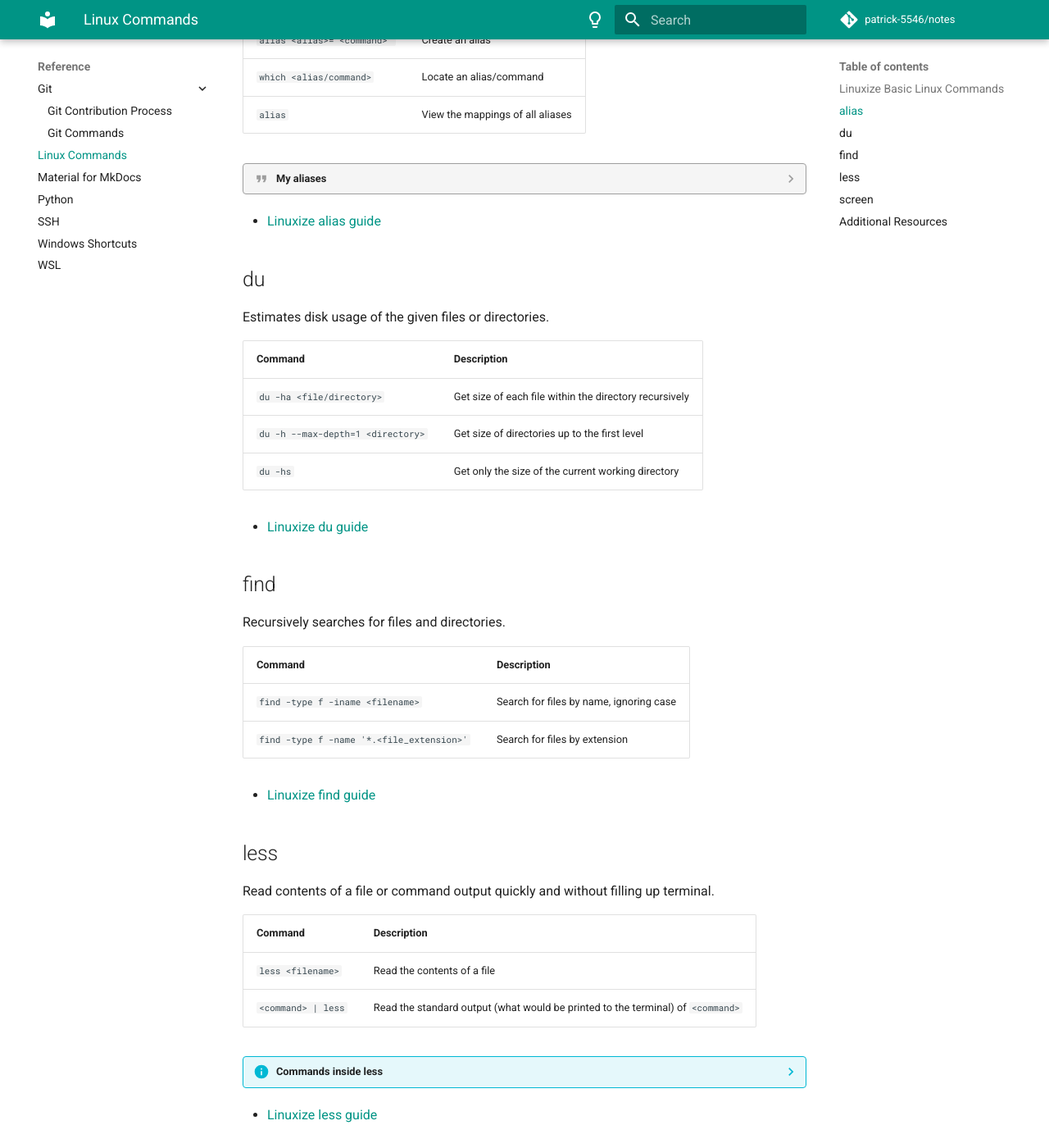
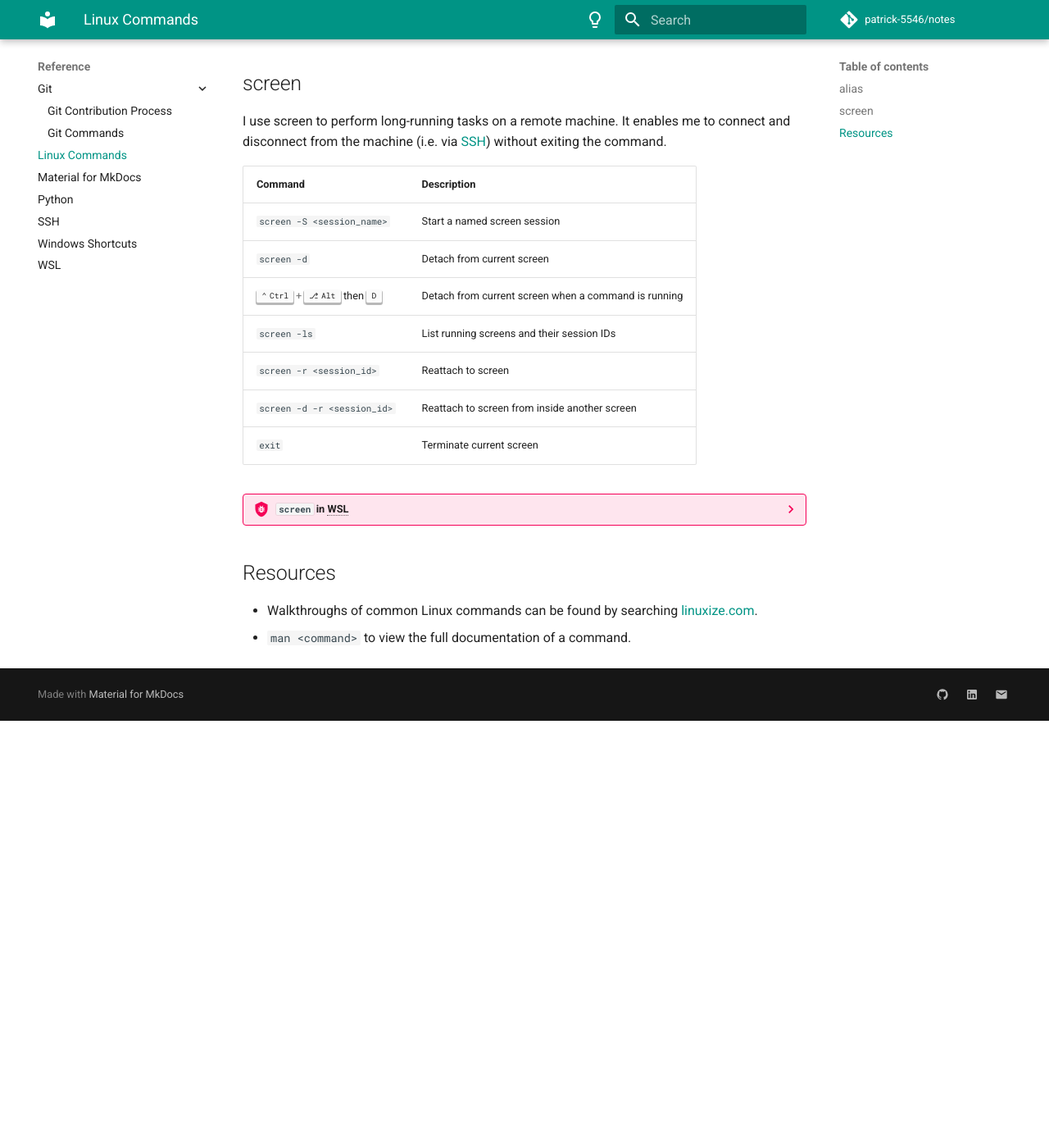
Before and after one commit to patrick-5546/notes, an MkDocs documentation site: the page built from docs/reference/linux.md, in a window 1280 px wide and 1400 px high, scrolled down 599 px. Shown: the whole window at 82% size. Built offline with MkDocs 1.6.1 and Material for MkDocs 9.7.7, drawn with Linux system fonts in a browser that asks for light colours; comment, search, counter and statistics services are not loaded; after the commit the page ends 1478 px from its top, so only the background shows below that; some of the changed text lies outside the part shown.

Commit message:
Revert "Write linux commands section"
This reverts commit 91786b284e10e8a08ae9cd9e50b81ddb21071580.

````diff
--- a/docs/reference/linux.md
+++ b/docs/reference/linux.md
@@ -1,12 +1,6 @@
 # :material-linux: Linux Commands
 
 Linux commands that I regularly use.
-[Linuxize.com](https://linuxize.com/) has some amazing guides for common linux commands and tasks.
-If their site does not have cover the desired content, `man <command>` to view the full documentation of a command.
-
-## [Linuxize Basic Linux Commands](https://linuxize.com/post/basic-linux-commands/)
-
-- Covers man, pwd, cd, ls, cat, touch, mkdir, ln, rm, cp, mv, apt, dnf, chmod, chown, sudo, useradd, passwd, userdel, groupadd, groupdel, and usermod
 
 ## alias
 
@@ -40,58 +34,6 @@
     alias lt='ls -lahrt'
     alias llt='ls -lhrt'
     ```
-
-- [Linuxize alias guide](https://linuxize.com/post/how-to-create-bash-aliases/)
-
-## du
-
-Estimates disk usage of the given files or directories.
-
-| Command     | Description                          |
-| ----------- | ------------------------------------ |
-| `du -ha <file/directory>` | Get size of each file within the directory recursively |
-| `du -h --max-depth=1 <directory>` | Get size of directories up to the first level |
-| `du -hs` | Get only the size of the current working directory |
-
-- [Linuxize du guide](https://linuxize.com/post/du-command-in-linux/)
-
-## find
-
-Recursively searches for files and directories.
-
-| Command | Description |
-| ------- | ----------- |
-| `find -type f -iname <filename>` | Search for files by name, ignoring case |
-| `find -type f -name '*.<file_extension>'` | Search for files by extension |
-
-- [Linuxize find guide](https://linuxize.com/post/how-to-find-files-in-linux-using-the-command-line/)
-
-## less
-
-Read contents of a file or command output quickly and without filling up terminal.
-
-| Command | Description |
-| ------- | ----------- |
-| `less <filename>` | Read the contents of a file |
-| `<command> | less` | Read the standard output (what would be printed to the terminal) of `<command>` |
-
-??? info "Commands inside less"
-
-    | Command | Description |
-    | ------- | ----------- |
-    | `h` | Display help |
-    | `q` | Exit |
-    | `g` | Go to first line of file |
-    | *#*`g` | Go to line *#* |
-    | `G` | Go to last line of file |
-    | `j`/`k` | Move forward and backward by line |
-    | `f`/`b` | Move forward and backward by window |
-    | `-N` | Toggle line numbers |
-    | `-S` | Toggle chopping long lines |
-    | `/<string>` | Search for `<string>` |
-    | `n`/`N` | Navigate between search matches |
-
-- [Linuxize less guide](https://linuxize.com/post/less-command-in-linux/)
 
 ## screen
 
@@ -128,11 +70,9 @@
     export SCREENDIR=$HOME/.screen
     ```
 
-- [Linuxize screen guide](https://linuxize.com/post/how-to-use-linux-screen/)
+## Resources
 
-## Additional Resources
-
-- [Linuxize shebang guide](https://linuxize.com/post/bash-shebang/) - run script without having to specify the interpreter
-- [Linuxize add to the PATH environment variable](https://linuxize.com/post/how-to-add-directory-to-path-in-linux/)
+- Walkthroughs of common Linux commands can be found by searching [linuxize.com](https://linuxize.com/).
+- `man <command>` to view the full documentation of a command.
 
 --8<-- "includes/abbreviations.md"
````
